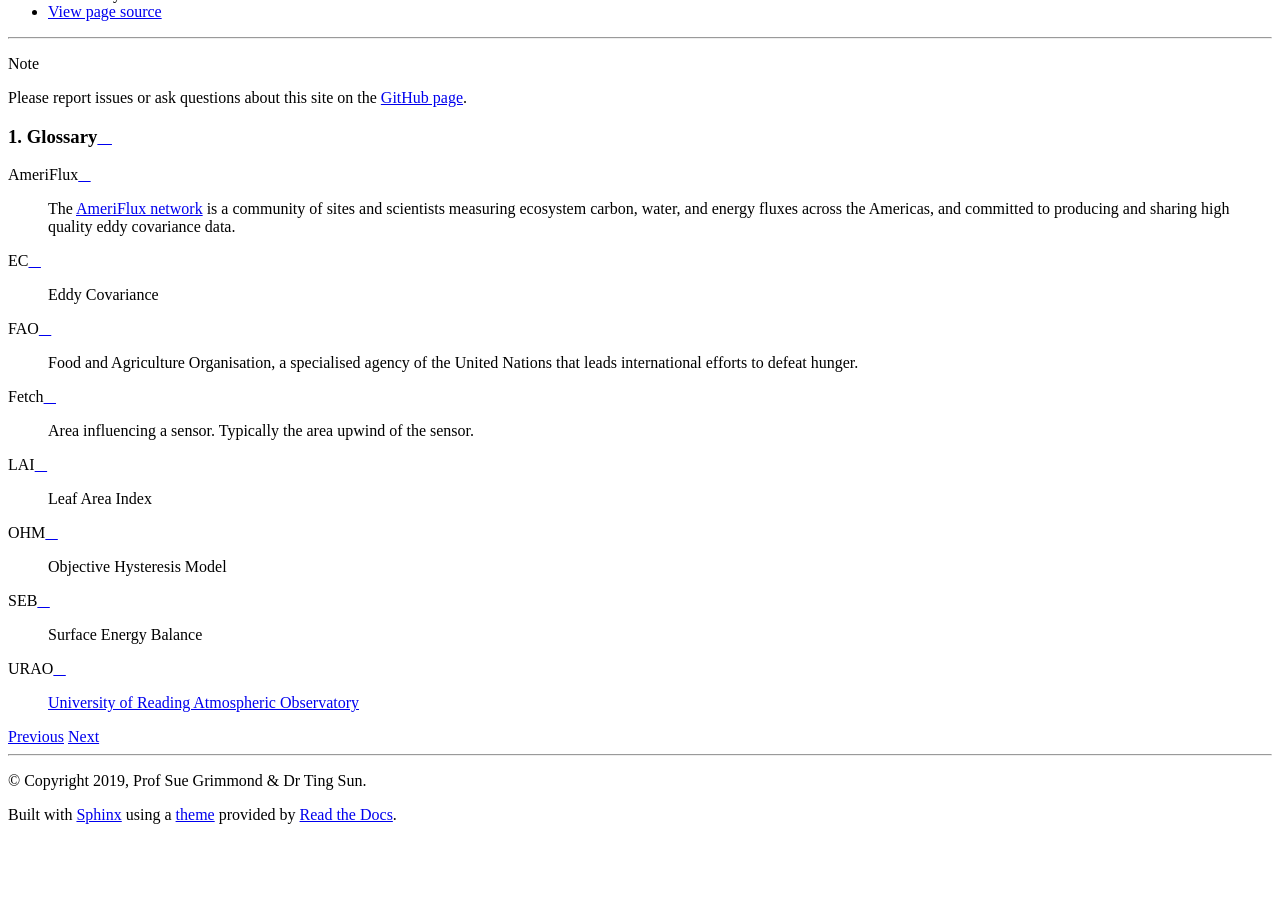
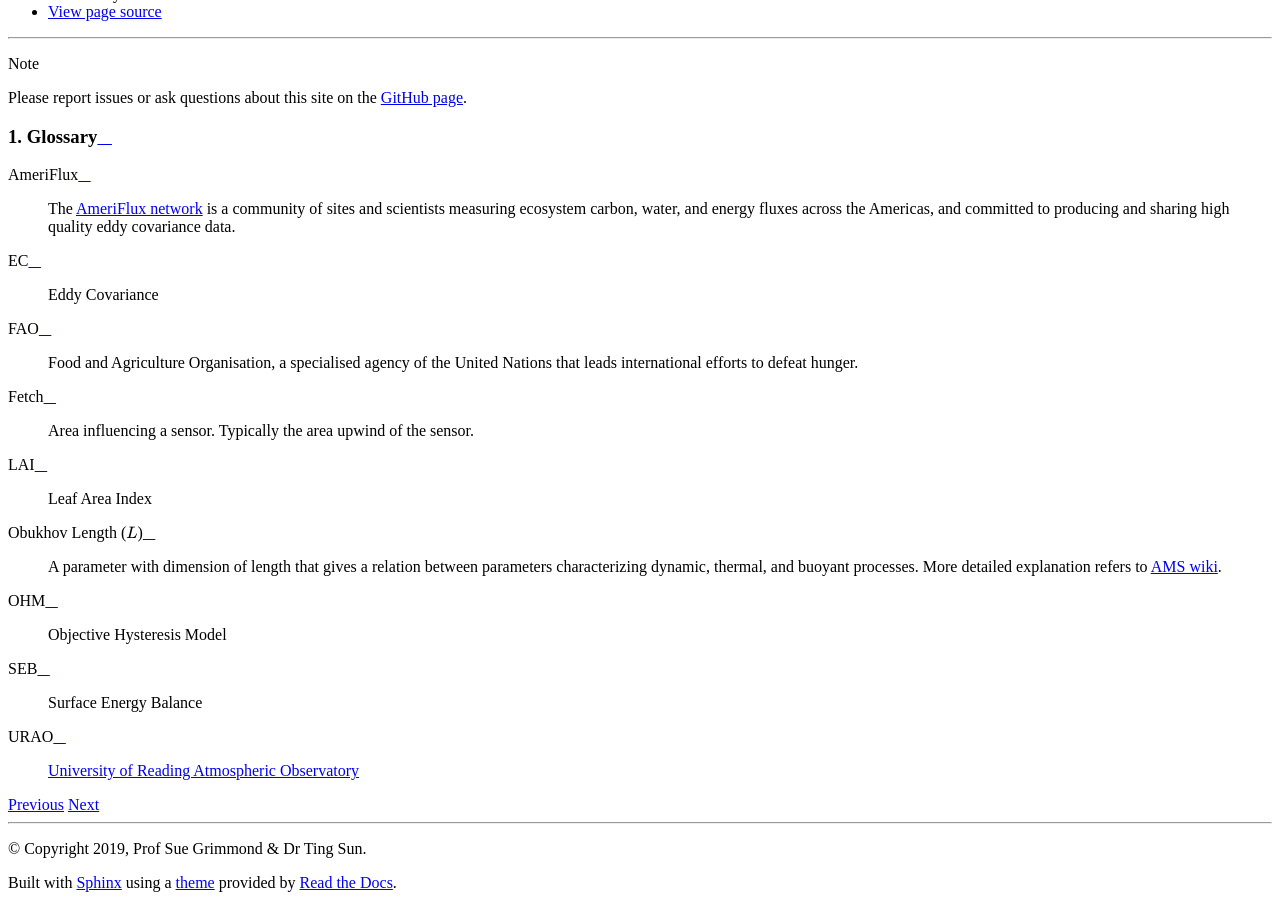
Before and after one commit to BLM-UoR/BLM, a Sphinx documentation site: the page built from docs/Glossary.rst, in a window 1280 px wide and 900 px high, scrolled down 920 px. Built offline with Sphinx 7.4.7 and the Read the Docs theme 2.0.0, drawn with Linux system fonts in a browser that asks for light colours; before the commit the page ends 1752 px from its top, so only the background shows below that.

Commit message:
minor formatting fix

```diff
--- a/docs/Glossary.rst
+++ b/docs/Glossary.rst
@@ -29,7 +29,6 @@
     Fetch
         Area influencing a sensor. Typically the area upwind of the sensor.
 
-
     OHM
         Objective Hysteresis Model
 
@@ -38,3 +37,6 @@
 
     SEB
         Surface Energy Balance
+
+    Obukhov Length (`L`)
+        A parameter with dimension of length that gives a relation between parameters characterizing dynamic, thermal, and buoyant processes. More detailed explanation refers to `AMS wiki <http://glossary.ametsoc.org/wiki/Obukhov_length>`_.
--- a/docs/WindProfile.rst
+++ b/docs/WindProfile.rst
@@ -52,7 +52,7 @@
 
     \frac{z'}{L} = - \frac{k\left( z - d \right)\frac{g}{\theta_{0}}\frac{H}{\rho c_{p}}}{u_{*}^{3}}
 
-where L is the **Obukhov length** and *z’= z - d*. NB: the surface
+where `L` is the **Obukhov length** and `z^’= z - d`. NB: the surface
 temperature :math:`\theta_0` is an absolute temperature (units: K). The
 logarithmic profile relation can be rewritten for wind speed to include
 the stability corrections
--- a/docs/stability.rst
+++ b/docs/stability.rst
@@ -15,7 +15,7 @@
 
     \frac{z'}{L} = - \frac{k\left( z - d \right)\frac{g}{\theta_{0}}\frac{H}{\rho c_{p}}}{u_{*}^{3}}
 
-where L is the **Obukhov length** and *z’= z - d*. NB: the surface
+where `L` is the **Obukhov length** and `z^’= z - d`. NB: the surface
 temperature :math:`\theta_0` is an absolute temperature (units: K). The
 logarithmic profile relation can be rewritten for wind speed to include
 the stability corrections
```
